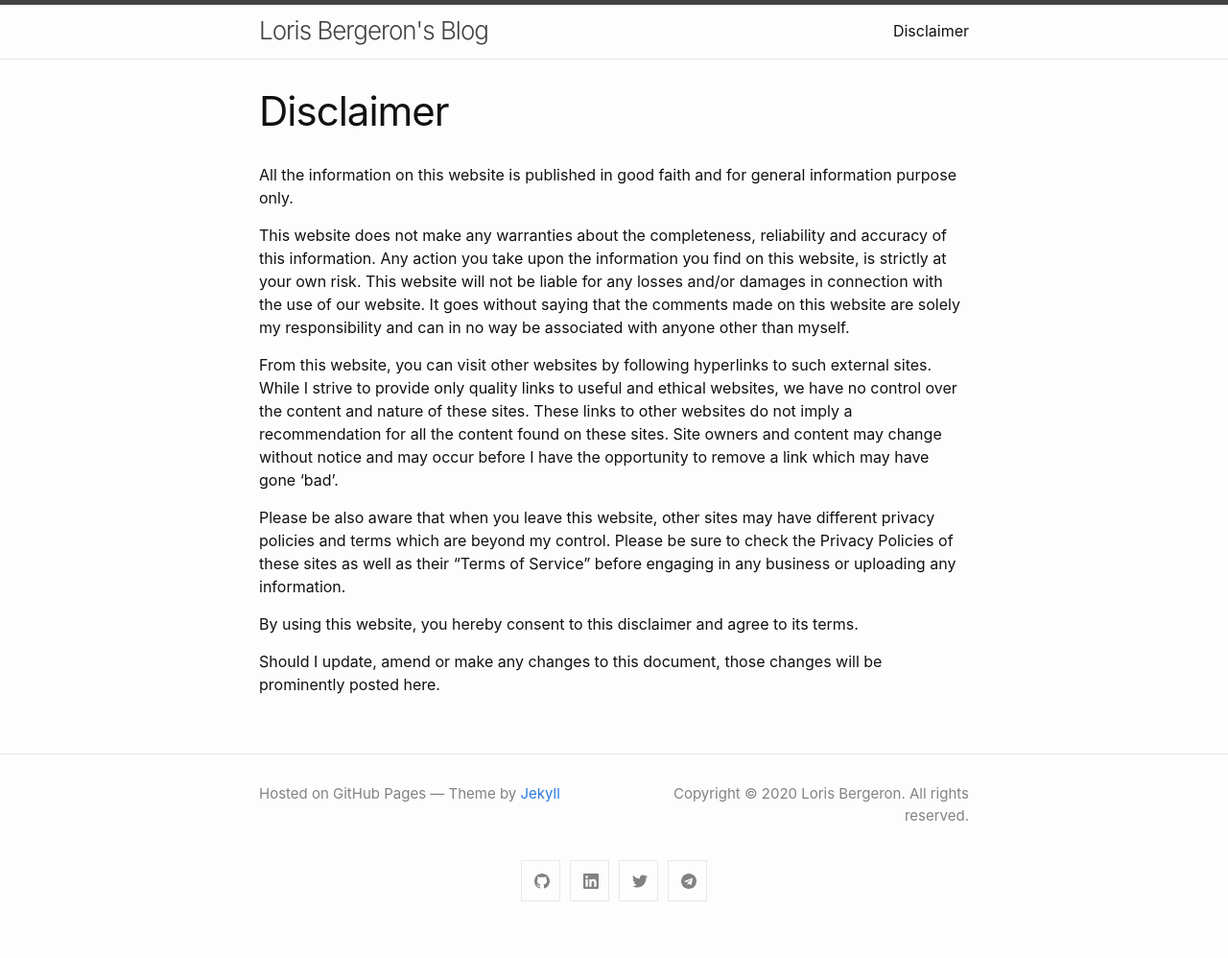
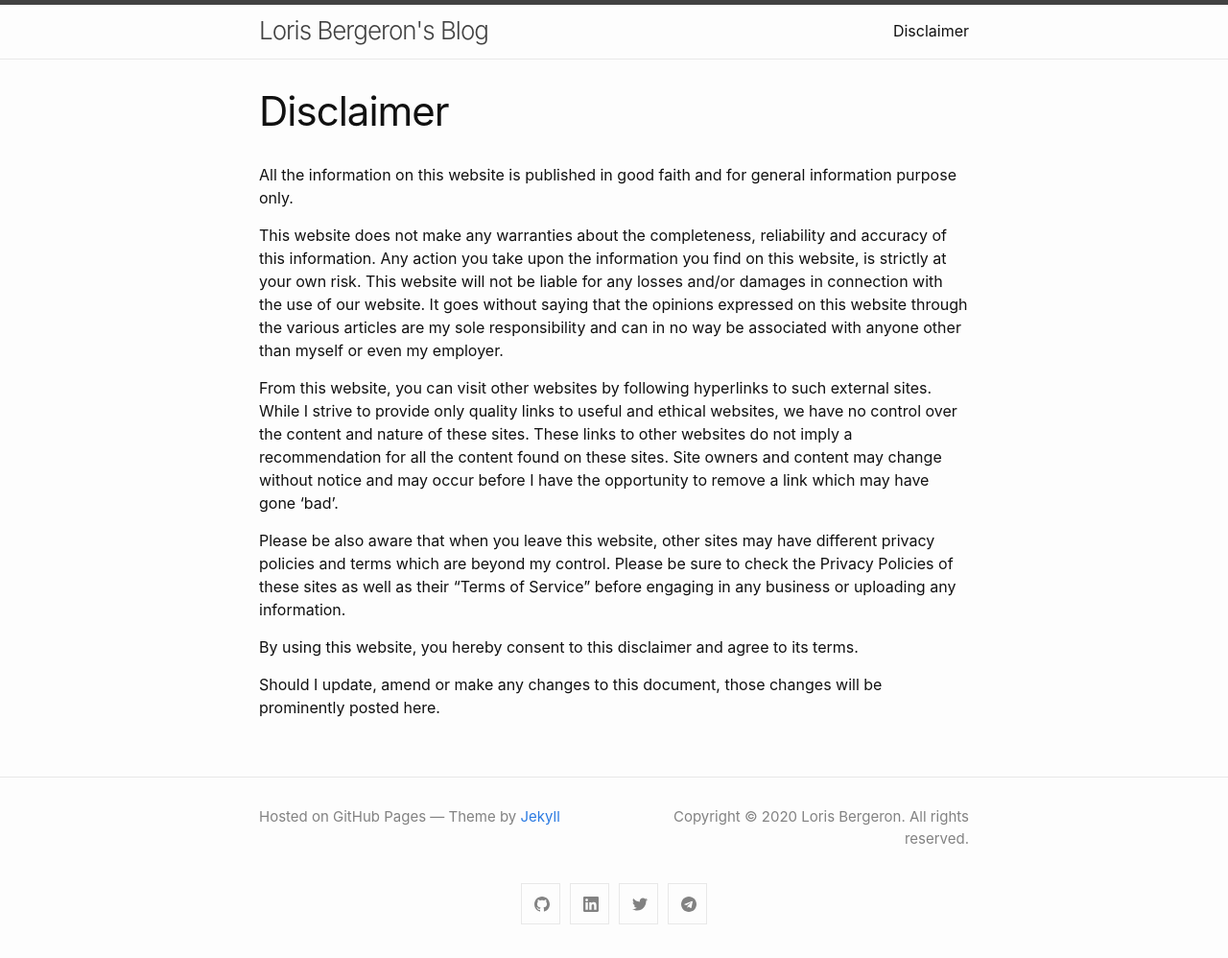
Before and after one commit to lorisbergeron/lorisbergeron.github.io, a Jekyll site: the page built from disclaimer.md, in a window 1280 px wide. Shown: the whole page at 96% size. Built offline with Jekyll 4.4.1, drawn with Linux system fonts in a browser that asks for light colours; before the commit the page ends 974 px from its top, so only the background shows below that.

Commit message:
Update disclaimer.md

```diff
--- a/disclaimer.md
+++ b/disclaimer.md
@@ -6,7 +6,7 @@ permalink: /disclaimer/
 
 All the information on this website is published in good faith and for general information purpose only.
 
-This website does not make any warranties about the completeness, reliability and accuracy of this information. Any action you take upon the information you find on this website, is strictly at your own risk. This website will not be liable for any losses and/or damages in connection with the use of our website. It goes without saying that the comments made on this website are solely my responsibility and can in no way be associated with anyone other than myself.
+This website does not make any warranties about the completeness, reliability and accuracy of this information. Any action you take upon the information you find on this website, is strictly at your own risk. This website will not be liable for any losses and/or damages in connection with the use of our website. It goes without saying that the opinions expressed on this website through the various articles are my sole responsibility and can in no way be associated with anyone other than myself or even my employer.
 
 From this website, you can visit other websites by following hyperlinks to such external sites. While I strive to provide only quality links to useful and ethical websites, we have no control over the content and nature of these sites. These links to other websites do not imply a recommendation for all the content found on these sites. Site owners and content may change without notice and may occur before I have the opportunity to remove a link which may have gone 'bad'.
 
```
